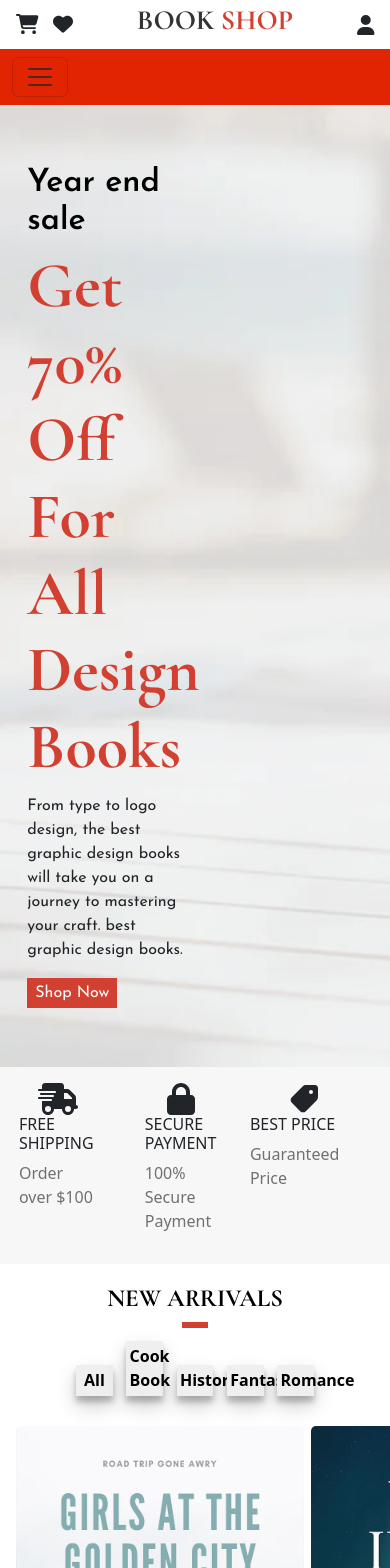
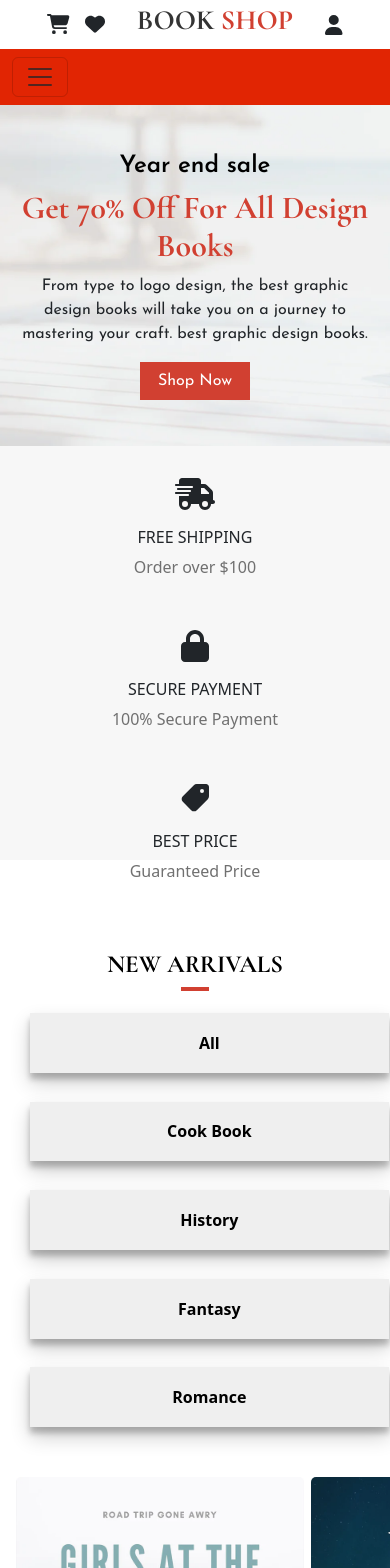
Before and after one commit to soumyyyaaa/Bookify, a React (Create React App) app: page / in a window 390 px wide. Shown: the top 1568 px of the page. Built offline with nearby package versions, Linux system fonts and the light colour scheme.

Commit message:
Container 1, 2, 3 Home Made Responsive

```diff
--- a/src/Components/Container4Home.css
+++ b/src/Components/Container4Home.css
@@ -92,3 +92,5 @@
 .card:hover .image-hover-icons {
     opacity: 1;
 }
+
+@media only screen and (max-width: 480px) {}
--- a/src/Components/Header.css
+++ b/src/Components/Header.css
@@ -18,3 +18,25 @@
           background-clip: text;
     transition: all .3s linear;
 }
+
+@media only screen and (max-width: 480px) {
+    .container-header {
+        padding: 1% 4%;
+        display: flex;
+        justify-content: space-evenly;
+        align-items: center;
+        font-family: 'Cormorant Garamond', serif;
+    }
+
+    .icons-header {
+        cursor: pointer;
+    }
+
+    .icons-header:hover {
+        color: #d14031;
+        -webkit-background-clip: text;
+              background-clip: text;
+        transition: all .3s linear;
+    }
+
+}
--- a/src/Pages/Home.css
+++ b/src/Pages/Home.css
@@ -11,6 +11,12 @@
     text-align: left;
     width: 55%;
     font-family: 'Josefin Sans', sans-serif;
+}
+
+.year-end-sale {
+    color: black;
+    font-weight: 600;
+    font-size: 2rem;
 }
 
 .heading-home {
@@ -38,6 +44,11 @@
     padding: 4% 4% 4% 6%;
     background-color: #f7f7f7;
     grid-gap: 15%;
+}
+
+.container2-icons {
+    float: right;
+    text-align: left;
 }
 
 .container3-home {
@@ -132,3 +143,51 @@
     width: 40%;
     color: #676767;
 }
+
+@media only screen and (max-width: 480px) {
+    .text-container-home {
+        padding: 12% 5%;
+        text-align: center;
+        width: 100%;
+    }
+
+    .year-end-sale {
+        font-size: 1.5rem;
+    }
+
+    .heading-home {
+        font-size: 2rem;
+    }
+
+    .container2-home {
+        display: grid;
+        grid-template-columns: auto;
+        padding: 8% 4%;
+        grid-gap: 10%;
+    }
+
+    .container2-icons {
+        float: none;
+        text-align: center;
+    }
+
+    .container2-heading {
+        margin-top: 5%;
+    }
+
+    .container3-home {
+        margin-top: 15%;
+        padding: 8% 4%;
+    }
+
+    .line-home {
+        border: 2px solid #d14031;
+    }
+
+    .new-arrivals {
+        width: 100%;
+        padding: 5%;
+        margin: 4%;
+    }
+
+}
--- a/src/Pages/Home.js
+++ b/src/Pages/Home.js
@@ -19,7 +19,7 @@ function Home() {
     <div>
       <div className="container1-home">
         <div className="text-container-home">
-          <h3 style={{ color: "black", fontWeight: 600, fontSize: "2rem" }}>
+          <h3 className="year-end-sale">
             Year end sale
           </h3>
           <h1 className="heading-home">Get 70% Off For All Design Books</h1>
@@ -33,8 +33,8 @@ function Home() {
       <div className="container2-home">
         <span>
           <FontAwesomeIcon icon={faTruckFast} size="2xl" />
-          <span style={{ float: "right", textAlign: "left" }}>
-            <h6>FREE SHIPPING</h6>
+          <span className="container2-icons">
+            <h6 className="container2-heading">FREE SHIPPING</h6>
             <p style={{ color: "#707070" }}>Order over $100</p>
           </span>
         </span>
@@ -44,15 +44,15 @@ function Home() {
             size="2xl"
             style={{ alignItems: "center" }}
           />
-          <span style={{ float: "right", textAlign: "left" }}>
-            <h6>SECURE PAYMENT</h6>
+          <span className="container2-icons">
+            <h6 className="container2-heading">SECURE PAYMENT</h6>
             <p style={{ color: "#707070" }}>100% Secure Payment</p>
           </span>
         </span>
         <span>
           <FontAwesomeIcon icon={faTag} flip="horizontal" size="2xl" />
-          <span style={{ float: "right", textAlign: "left" }}>
-            <h6>BEST PRICE</h6>
+          <span className="container2-icons">
+            <h6 className="container2-heading">BEST PRICE</h6>
             <p style={{ color: "#707070" }}>Guaranteed Price</p>
           </span>
         </span>
```
